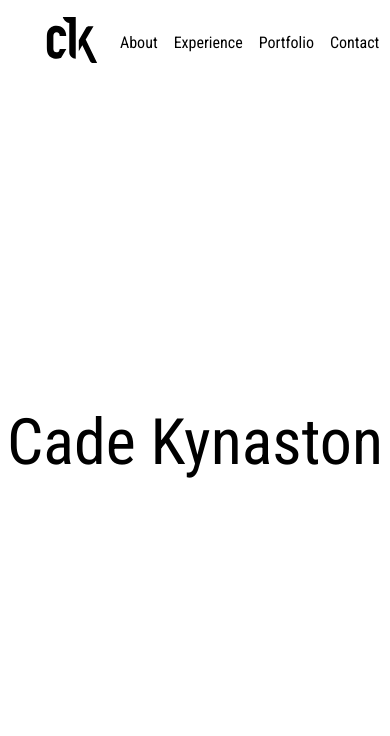
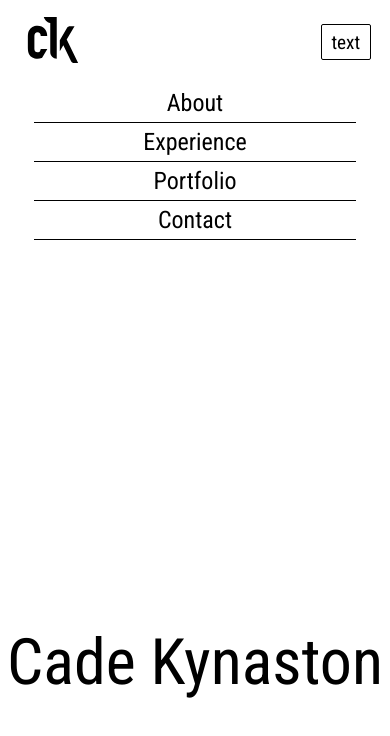
Before and after one commit to cadekynaston/react-portfolio, a React (Create React App) app: page / in a window 390 px wide. Shown: the top 736 px of the page. Built offline with nearby package versions, Linux system fonts and the light colour scheme.

Commit message:
mobile nav

```diff
--- /dev/null
+++ b/public/script.js
@@ -0,0 +1,3 @@
+export function hideShow() {
+  console.log('connected');
+}
--- a/public/style.css
+++ b/public/style.css
@@ -10,7 +10,6 @@ body {
   overflow-x: hidden;
   background-color: black;
   -webkit-overflow-scrolling: touch;
-
   perspective: 1px;
   -webkit-perspective: 1px;
 }
--- a/src/App.css
+++ b/src/App.css
@@ -104,11 +104,3 @@ hr{
   position: relative;
   z-index: 2;
 }
-
-.parallax-first {
-  z-index: 0;
-}
-
-.parallax-second {
-  z-index: -1;
-}
--- a/src/Components/Header/Header.css
+++ b/src/Components/Header/Header.css
@@ -4,7 +4,6 @@
   justify-content: center;
   flex-wrap: wrap;
   height: 100vh;
-  margin-top: -1em;
   font-size: 4em;
   background-color: white;
   color: black;
--- a/src/Components/Nav/Nav.css
+++ b/src/Components/Nav/Nav.css
@@ -1,43 +1,61 @@
 .nav-container {
   display: flex;
-  flex-direction: row;
-  justify-content: space-between;
+  flex-direction: column;
+  justify-content: center;
+  background-color: white;
 
-  background-color: white;
 }
 
 .nav-items {
   display: flex;
-  flex-direction: row;
+  flex-direction: column;
+  justify-content: center;
   align-items: center;
-  margin-right: 2em;
+
 }
 
 .nav-logo img{
   height: 80px;
   width: 80px;
-  margin-left: 2em;
+
+}
+
+.nav-logo {
+  justify-content: flex-start;
+  align-self: flex-start;
+  margin-left: .8em;
 }
 
 .nav-items a{
+  text-decoration: none;
+  width: 80%;
+  padding: 5px;
   color: black;
-  height: 2em;
-  padding: .5em;
-  text-decoration: none;
-  display: flex;
-  flex-direction: row;
-  justify-content: flex-end;
-  align-items: center;
-
+  font-size: 1.5em;
+  border-bottom: 1px solid black;
 
 }
 
-
-
-.nav-container a:hover{
-  color: #F6AE2D;
+.logo-button-container {
+  display: flex;
+  justify-content: space-between;
 }
 
+.nav-button {
+  text-decoration: none;
+  padding:.3em .5em;
+  color: black;
+  font-size: 1.2em;
+  border:1px solid black;
+  align-self: center;
+  margin-right: 1em;
+  border-radius: 2px;
+}
+
+.nav-button:hover {
+  color: #f26419;
+  cursor: pointer;
+}
 
 
 
--- a/src/Components/Nav/Nav.js
+++ b/src/Components/Nav/Nav.js
@@ -1,18 +1,27 @@
 import React, { Component } from 'react';
+
 import './Nav.css';
 
 class Nav extends Component {
+   hideShow = () => {
+    alert('hi')
+  }
+
   render(props) {
     return (
       <div className="nav-container">
-      <div className="nav-logo">
-        <a href="#"><img src={this.props.logo} alt="missing"/></a>
+      <div className="logo-button-container">
+        <div className="nav-logo">
+          <a href="#"><img src={this.props.logo} alt="missing"/></a>
+        </div>
+        <div className="nav-button" onclick={this.hideShow}>text</div>
       </div>
+
       <div className="nav-items">
-        <a href="#">About</a>
-        <a href="#">Experience</a>
-        <a href="#">Portfolio</a>
-        <a href="#">Contact</a>
+        <a href="about">About</a>
+        <a href="exp">Experience</a>
+        <a href="port">Portfolio</a>
+        <a href="cont">Contact</a>
         </div>
       </div>
     );
```
